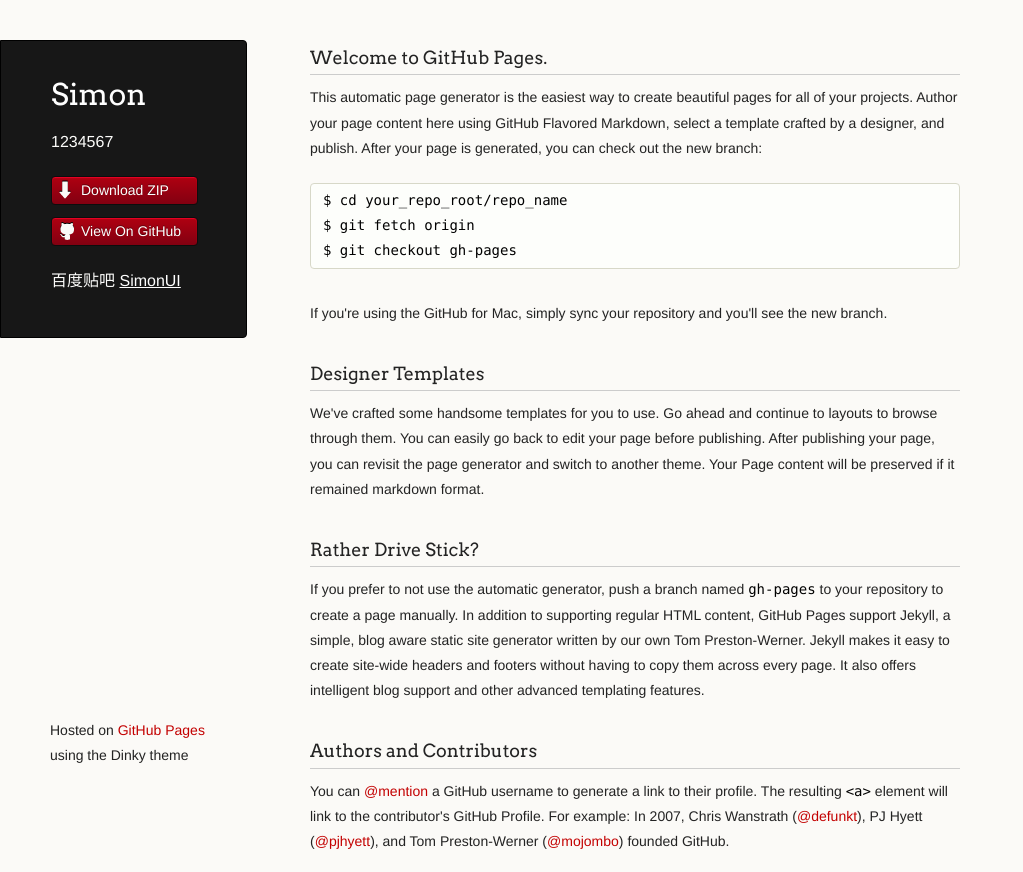
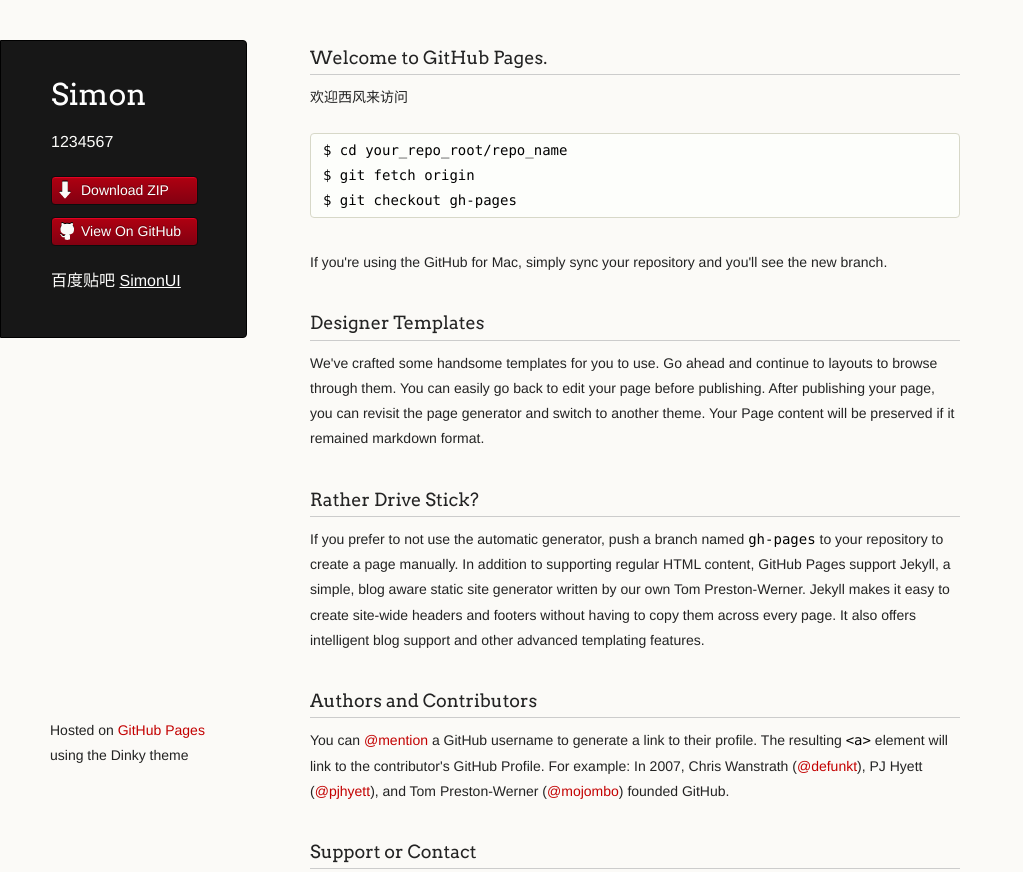
Before and after one commit to Simon-miui-kk/index, a plain HTML site: page index.html in a window 1280 px wide. Shown: the top 872 px of the page, without its empty margins (0-1023 px from the left). Drawn offline with Linux system fonts and the light colour scheme.

Commit message:
Update index.html

```diff
--- a/index.html
+++ b/index.html
@@ -31,7 +31,7 @@
         <h3>
 <a name="welcome-to-github-pages" class="anchor" href="#welcome-to-github-pages"><span class="octicon octicon-link"></span></a>Welcome to GitHub Pages.</h3>
 
-<p>This automatic page generator is the easiest way to create beautiful pages for all of your projects. Author your page content here using GitHub Flavored Markdown, select a template crafted by a designer, and publish. After your page is generated, you can check out the new branch:</p>
+<p>欢迎西风来访问</p>
 
 <pre><code>$ cd your_repo_root/repo_name
 $ git fetch origin
```
